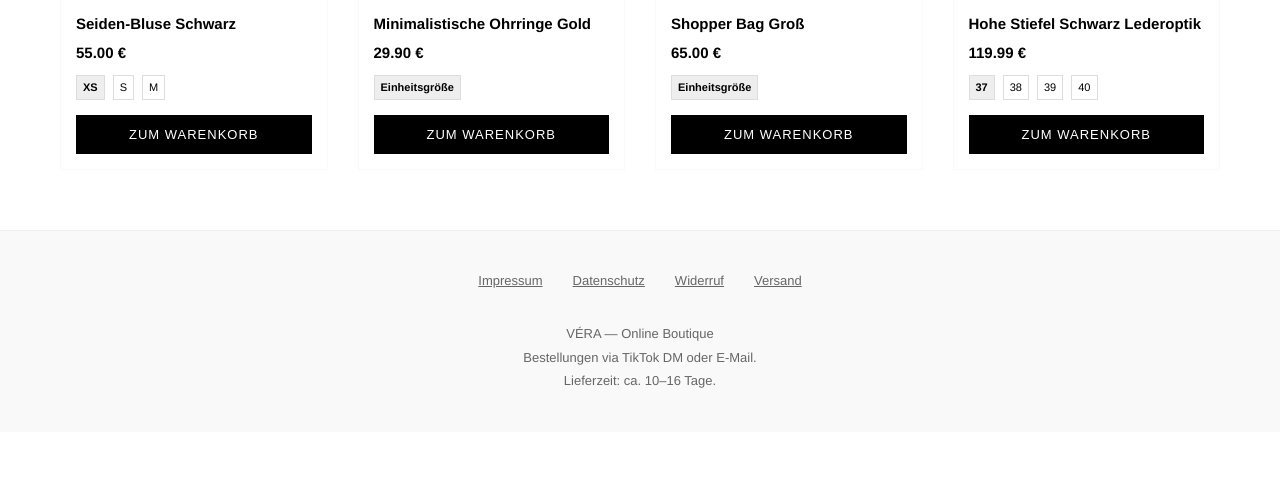
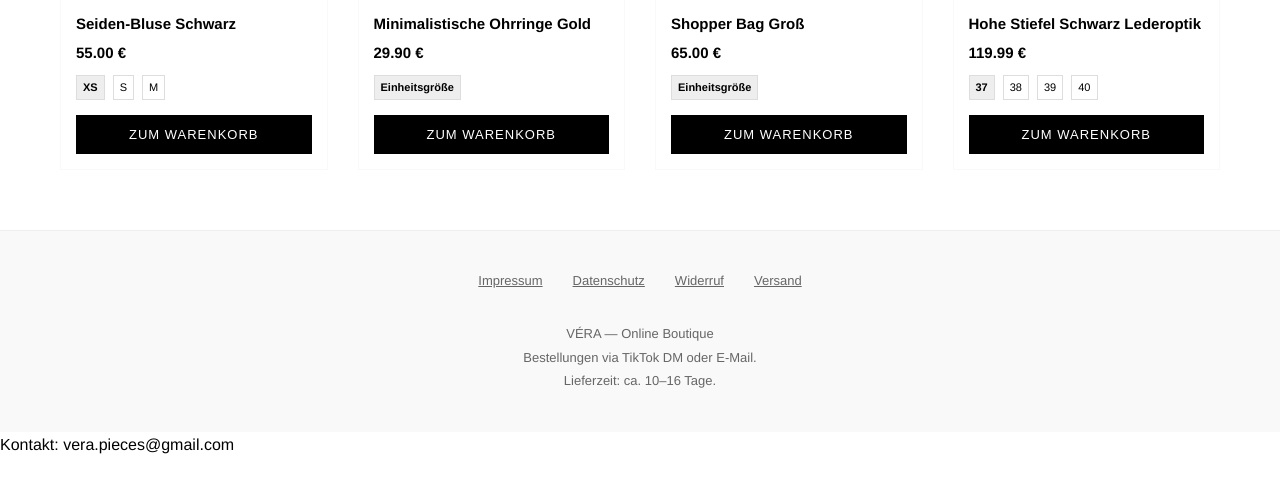
Before and after one commit to aneliali100-lgtm/Vera-shop, a plain HTML site: page index.html in a window 1280 px wide. Shown: the part 890-1382 px from the top of the page. Drawn offline with Linux system fonts and the light colour scheme.

Commit message:
Update index.html

```diff
--- a/index.html
+++ b/index.html
@@ -579,5 +579,5 @@
     displayProducts();
 
 </script>
-</body>
+<p>Kontakt: vera.pieces@gmail.com</p> </body>
 </html>
```
